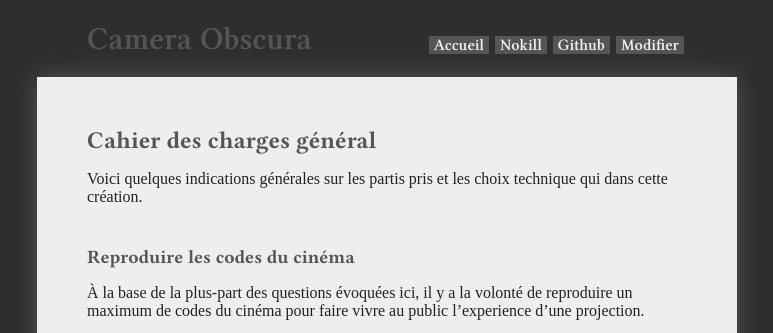
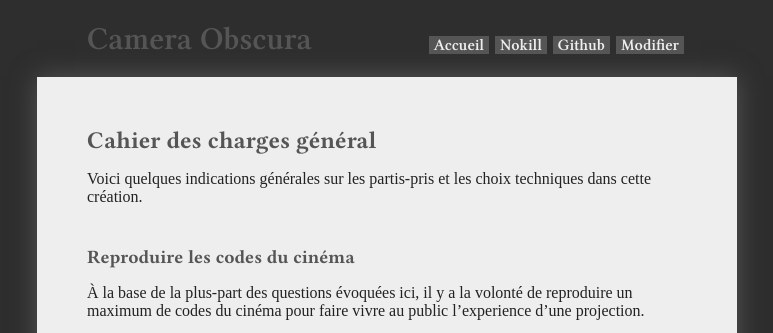
Before and after one commit to virginienokill/camera-obscura, a Jekyll site: the page built from contenu/technique/introtechnique.md, in a window 1280 px wide. Shown: the top 333 px of the page, without its empty margins (253-1026 px from the left). Built offline with Jekyll 4.4.1, drawn with Linux system fonts in a browser that asks for light colours; nearby versions of some CDN libraries; some web fonts are replaced; our own code applies the rules of GitHub Pages for plain Markdown files; a script that is not in the unit is left out; the repository's description, which GitHub fills in, is left out.

Commit message:
Update introtechnique.md

```diff
--- a/contenu/technique/introtechnique.md
+++ b/contenu/technique/introtechnique.md
@@ -1,6 +1,6 @@
 ## Cahier des charges général
 
-Voici quelques indications générales sur les partis pris et les choix technique qui dans cette création.
+Voici quelques indications générales sur les partis-pris et les choix techniques dans cette création.
 
 ### Reproduire les codes du cinéma
 
```
